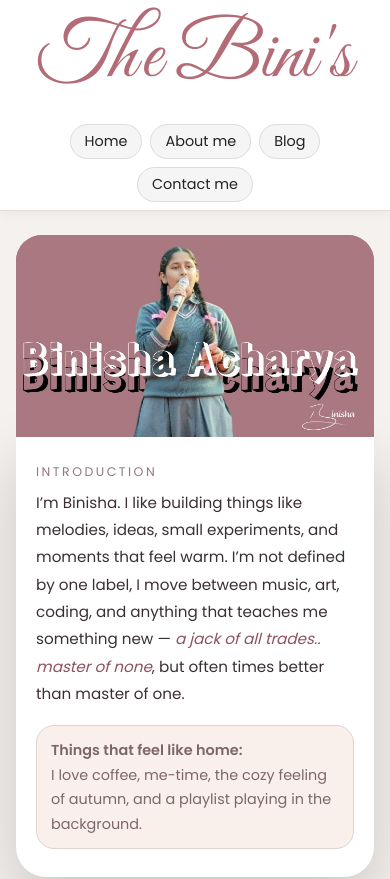
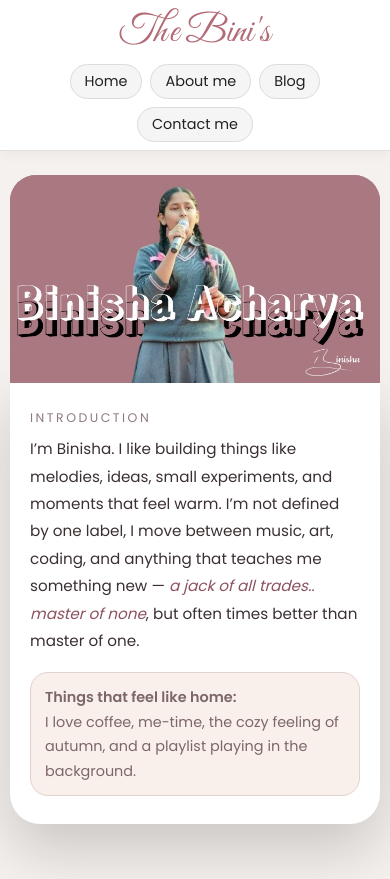
Before and after one commit to binishaacharya-droid/binishaacharya-droid.github.io, a plain HTML site: page index.html in a window 390 px wide. Shown: the top 879 px of the page. Drawn offline with Linux system fonts and the light colour scheme.

Commit message:
Update index.html
Signed-off-by: binishaacharya-droid <binishaacharya602@gmail.com>

```diff
--- a/index.html
+++ b/index.html
@@ -446,6 +446,41 @@
       flex-wrap: wrap;
       gap: 6px;
     }
+    /* ====== MOBILE FIX: make site fit perfectly on phones ====== */
+@media (max-width: 600px) {
+
+  /* Let the page use full width on phone */
+  .page {
+    max-width: 100%;
+    padding: 0 10px 40px;
+  }
+
+  /* Fix the big "The Bini's" text so it doesn't stretch the page */
+  .nav-brand {
+    font-size: 2.4rem;     /* smaller on mobile */
+    white-space: normal;   /* allow it to wrap if needed */
+    text-align: center;
+  }
+
+  /* Stack logo + buttons nicely */
+  .nav {
+    flex-direction: column;
+    align-items: center;
+    gap: 8px;
+  }
+
+  /* Prevent any sideways scroll */
+  html, body {
+    overflow-x: hidden;
+  }
+
+  /* Make sure the hero image can use full width */
+  .hero-photo {
+    max-width: 100%;
+    margin: 0 auto;
+  }
+}
+
   </style>
 </head>
 
```
